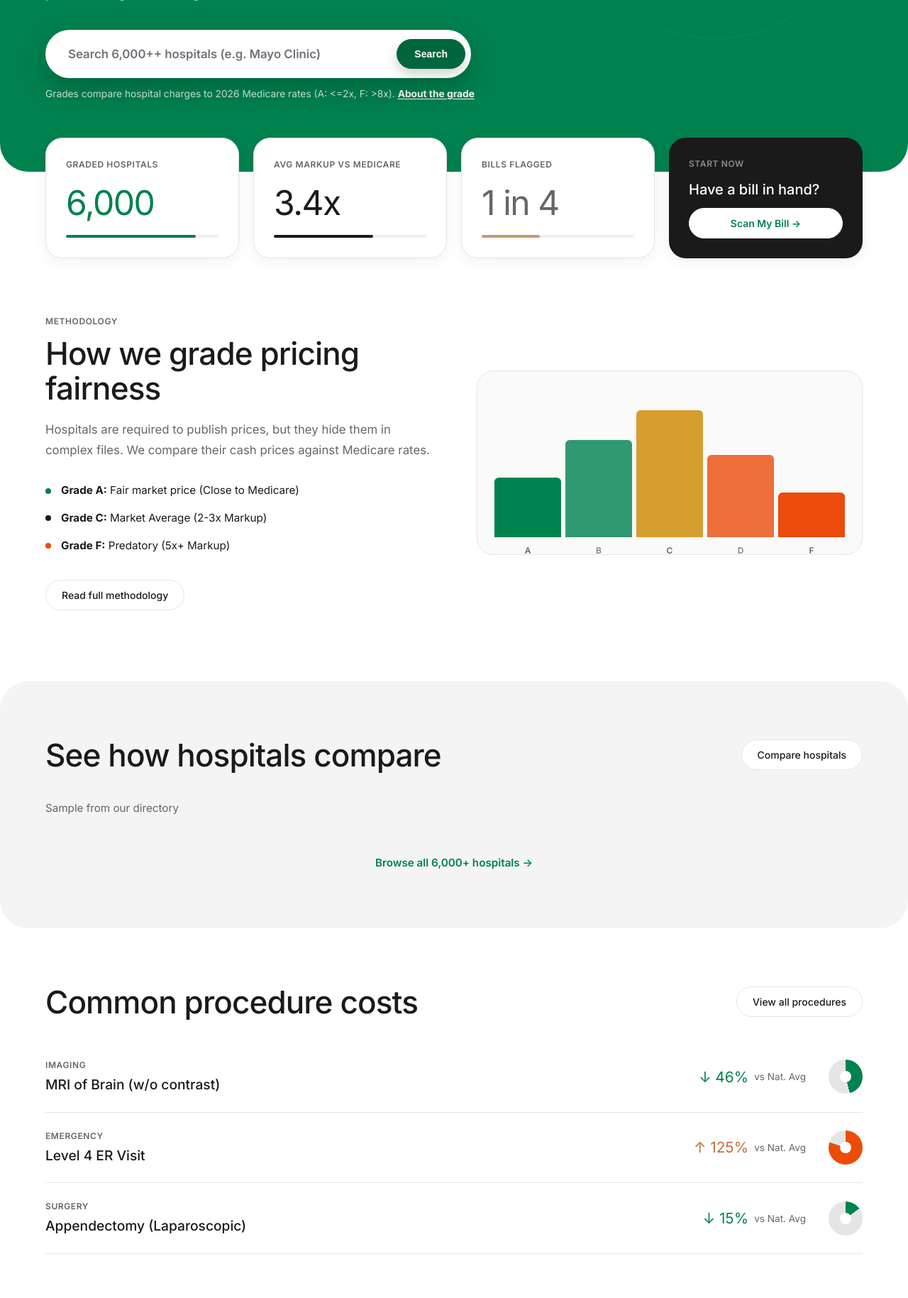
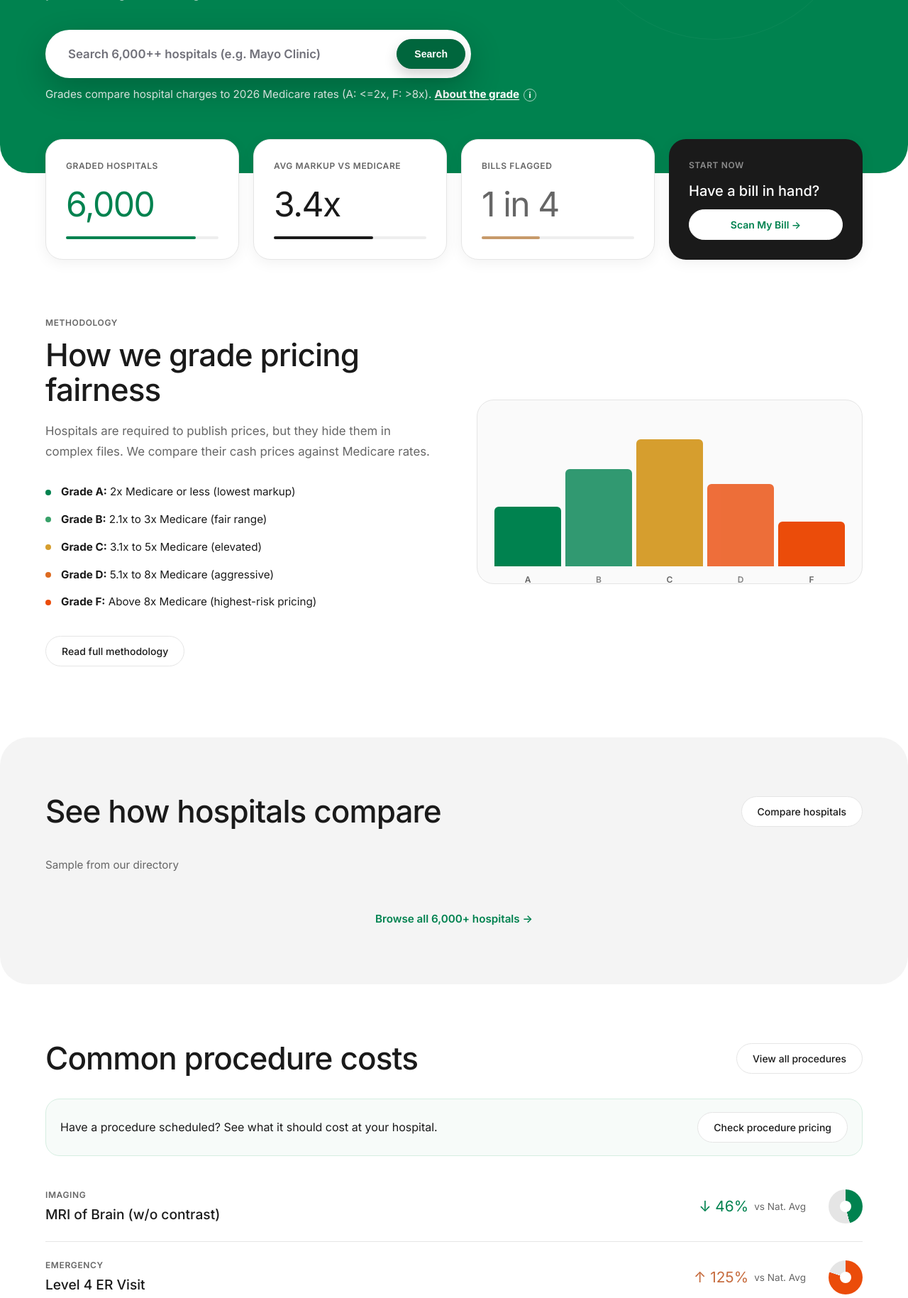
Before and after one commit to nitantbhartia/Medbill, a FastAPI app: page / in a window 1280 px wide. Shown: the part 408-2237 px from the top of the page at 71% size. Run offline with FastAPI, Linux system fonts and the light colour scheme; data that the repository does not hold is empty.

Commit message:
Refine homepage clarity, grade context, and pre-care CTA

```diff
--- a/hospital_seo.py
+++ b/hospital_seo.py
@@ -352,6 +352,7 @@ def get_sample_hospitals(count: int = 6) -> list[dict]:
     Picks 1 A/B, 2 C, 2 D/F, 1 with highest single-procedure markup.
     All from different states, with at least 10 procedures compared.
     Uses state_slug (raw code) for dedup to match the SQL column.
+    Excludes behavioral/psychiatric facilities to keep homepage sample broadly relevant.
     """
     with get_db() as db:
         buckets = [
@@ -382,8 +383,14 @@ def get_sample_hospitals(count: int = 6) -> list[dict]:
                 WHERE m.billing_grade IN ({placeholders})
                   AND m.avg_markup_vs_medicare IS NOT NULL
                   AND m.procedures_compared >= 10
+                  AND lower(COALESCE(h.name, '')) NOT LIKE '%behavioral%'
+                  AND lower(COALESCE(h.name, '')) NOT LIKE '%psychi%'
+                  AND lower(COALESCE(h.hospital_type, '')) NOT LIKE '%behavioral%'
+                  AND lower(COALESCE(h.hospital_type, '')) NOT LIKE '%psychi%'
                   {state_clause}
-                ORDER BY m.procedures_compared DESC
+                ORDER BY
+                    CASE WHEN lower(COALESCE(h.hospital_type, '')) LIKE '%acute%' THEN 0 ELSE 1 END,
+                    m.procedures_compared DESC
                 LIMIT ?
                 """,
                 params,
@@ -423,6 +430,10 @@ def get_sample_hospitals(count: int = 6) -> list[dict]:
                 JOIN hospital_prices p ON p.facility_id = h.facility_id
                 WHERE m.procedures_compared >= 10
                   AND p.markup_vs_medicare IS NOT NULL
+                  AND lower(COALESCE(h.name, '')) NOT LIKE '%behavioral%'
+                  AND lower(COALESCE(h.name, '')) NOT LIKE '%psychi%'
+                  AND lower(COALESCE(h.hospital_type, '')) NOT LIKE '%behavioral%'
+                  AND lower(COALESCE(h.hospital_type, '')) NOT LIKE '%psychi%'
                   {id_clause}
                   {state_clause}
                 ORDER BY p.markup_vs_medicare DESC
@@ -438,7 +449,20 @@ def get_sample_hospitals(count: int = 6) -> list[dict]:
                 item["state"] = state_display_name(item.get("state"))
                 results.append(item)
 
-    return results[:count]
+    # Mix grades so homepage rows feel representative, not ranked.
+    lower_risk = [r for r in results if (r.get("billing_grade") or "").upper() in ("A", "B", "C")]
+    higher_risk = [r for r in results if (r.get("billing_grade") or "").upper() in ("D", "F")]
+    mixed: list[dict] = []
+    while lower_risk or higher_risk:
+        if lower_risk:
+            mixed.append(lower_risk.pop(0))
+        if higher_risk:
+            mixed.append(higher_risk.pop(0))
+
+    if len(mixed) < len(results):
+        mixed.extend(results[len(mixed):])
+
+    return mixed[:count]
 
 
 def get_state_index_stats() -> list[dict]:
--- a/templates/landing.html
+++ b/templates/landing.html
@@ -193,11 +193,19 @@
             border-color: var(--c-green);
         }
         .grade-microcopy {
-            margin-top: 12px; font-size: 0.86rem; color: rgba(255,255,255,0.84);
+            margin-top: 12px; font-size: 0.95rem; line-height: 1.5;
+            color: rgba(255,255,255,0.9);
         }
         .grade-microcopy a {
             color: #FFFFFF; font-weight: 700; text-decoration: underline;
             text-underline-offset: 2px;
+        }
+        .grade-info {
+            display: inline-flex; align-items: center; justify-content: center;
+            width: 18px; height: 18px; margin-left: 6px;
+            border-radius: 50%; border: 1px solid rgba(255,255,255,0.65);
+            font-size: 0.72rem; font-weight: 700; color: #fff;
+            cursor: help;
         }
 
         /* --- Autocomplete (shared with homepage.js) --- */
@@ -370,6 +378,20 @@
         .donut-inner {
             width: 22px; height: 22px;
             background: var(--c-white); border-radius: 50%;
+        }
+        .precare-cta {
+            background: #F7FBF9;
+            border: 1px solid #D6EEE1;
+            border-radius: 20px;
+            padding: 18px 20px;
+            display: flex;
+            align-items: center;
+            justify-content: space-between;
+            gap: 16px;
+            margin-bottom: 22px;
+        }
+        @media (max-width: 768px) {
+            .precare-cta { flex-direction: column; align-items: flex-start; }
         }
 
         /* --- Procedure list --- */
@@ -593,7 +615,7 @@
                 <div id="heroResults" class="ac-results"></div>
             </div>
             <p class="grade-microcopy">
-                Grades compare hospital charges to 2026 Medicare rates (A: <=2x, F: >8x). <a href="/guides/hospital-billing-grades-explained">About the grade</a>
+                Grades compare hospital charges to 2026 Medicare rates (A: <=2x, F: >8x). <a href="/guides/hospital-billing-grades-explained">About the grade</a><span class="grade-info" title="Billing grades are calculated from hospital-published standard charges vs 2026 Medicare rates for matching CPT codes.">i</span>
             </p>
         </div>
     </div>
@@ -643,15 +665,23 @@
             <ul class="grade-list">
                 <li>
                     <div class="grade-dot" style="background: var(--c-green);"></div>
-                    <span><strong>Grade A:</strong> Fair market price (Close to Medicare)</span>
+                    <span><strong>Grade A:</strong> 2x Medicare or less (lowest markup)</span>
                 </li>
                 <li>
-                    <div class="grade-dot" style="background: var(--c-black);"></div>
-                    <span><strong>Grade C:</strong> Market Average (2-3x Markup)</span>
+                    <div class="grade-dot" style="background: #38A169;"></div>
+                    <span><strong>Grade B:</strong> 2.1x to 3x Medicare (fair range)</span>
+                </li>
+                <li>
+                    <div class="grade-dot" style="background: #D69E2E;"></div>
+                    <span><strong>Grade C:</strong> 3.1x to 5x Medicare (elevated)</span>
+                </li>
+                <li>
+                    <div class="grade-dot" style="background: #DD6B20;"></div>
+                    <span><strong>Grade D:</strong> 5.1x to 8x Medicare (aggressive)</span>
                 </li>
                 <li>
                     <div class="grade-dot" style="background: var(--c-orange);"></div>
-                    <span><strong>Grade F:</strong> Predatory (5x+ Markup)</span>
+                    <span><strong>Grade F:</strong> Above 8x Medicare (highest-risk pricing)</span>
                 </li>
             </ul>
             <div style="margin-top: 28px;">
@@ -732,6 +762,12 @@
     <div style="display: flex; align-items: center; justify-content: space-between; margin-bottom: 32px;">
         <h2 class="section-heading" style="margin-bottom: 0;">Common procedure costs</h2>
         <a href="/procedures/" class="btn btn-outline">View all procedures</a>
+    </div>
+    <div class="precare-cta">
+        <p style="font-size: 1rem; color: var(--c-black);">
+            Have a procedure scheduled? See what it should cost at your hospital.
+        </p>
+        <a href="/procedures/" class="btn btn-outline" style="background: #fff;">Check procedure pricing</a>
     </div>
     <div class="procedure-list">
         <div class="procedure-item fade-up">
@@ -834,7 +870,7 @@
             <div style="max-width: 300px;">
                 <div style="font-size: 1.25rem; font-weight: 600; margin-bottom: 12px;">BillKarma</div>
                 <p style="color: var(--c-gray-text); font-size: 0.9rem; line-height: 1.6;">
-                    Helping patients fight back against opaque medical billing since 2023.
+                    Helping patients understand what hospitals really charge.
                 </p>
             </div>
             <div style="display: flex; gap: 64px;">
```
